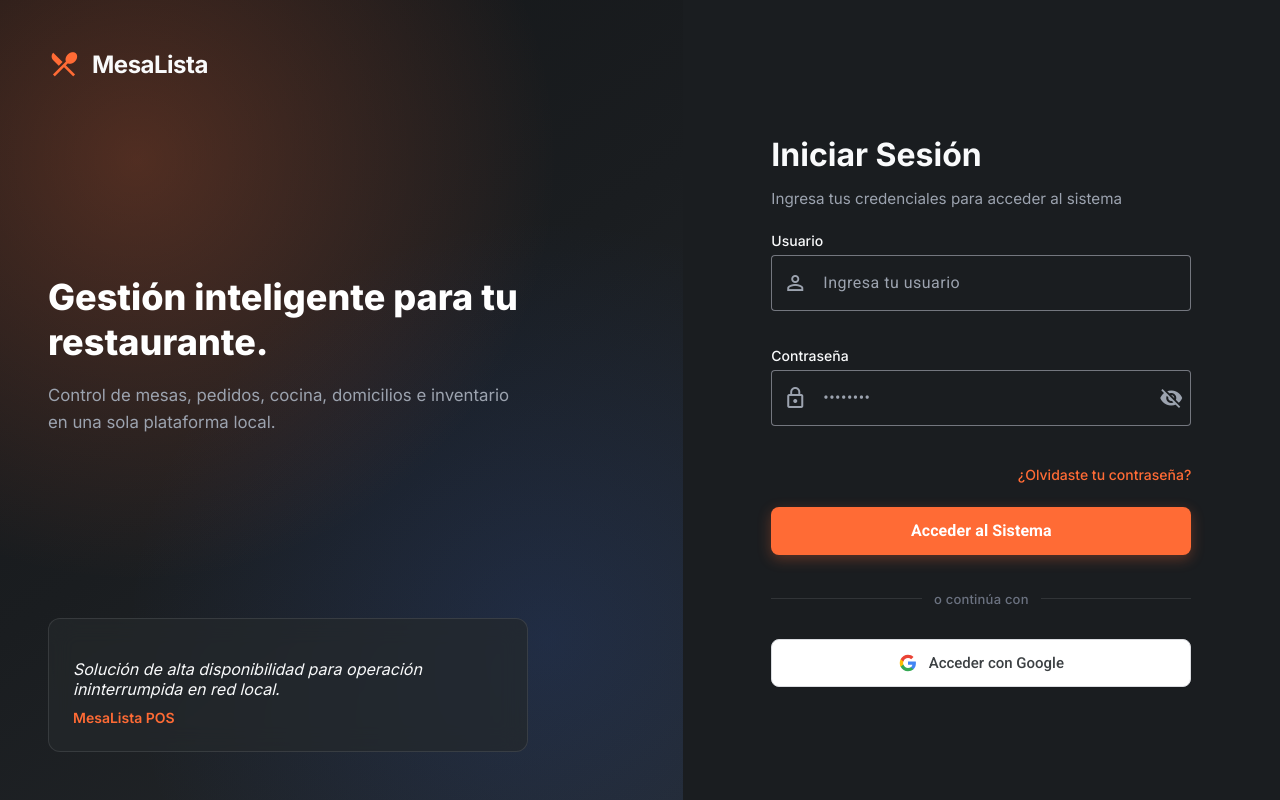
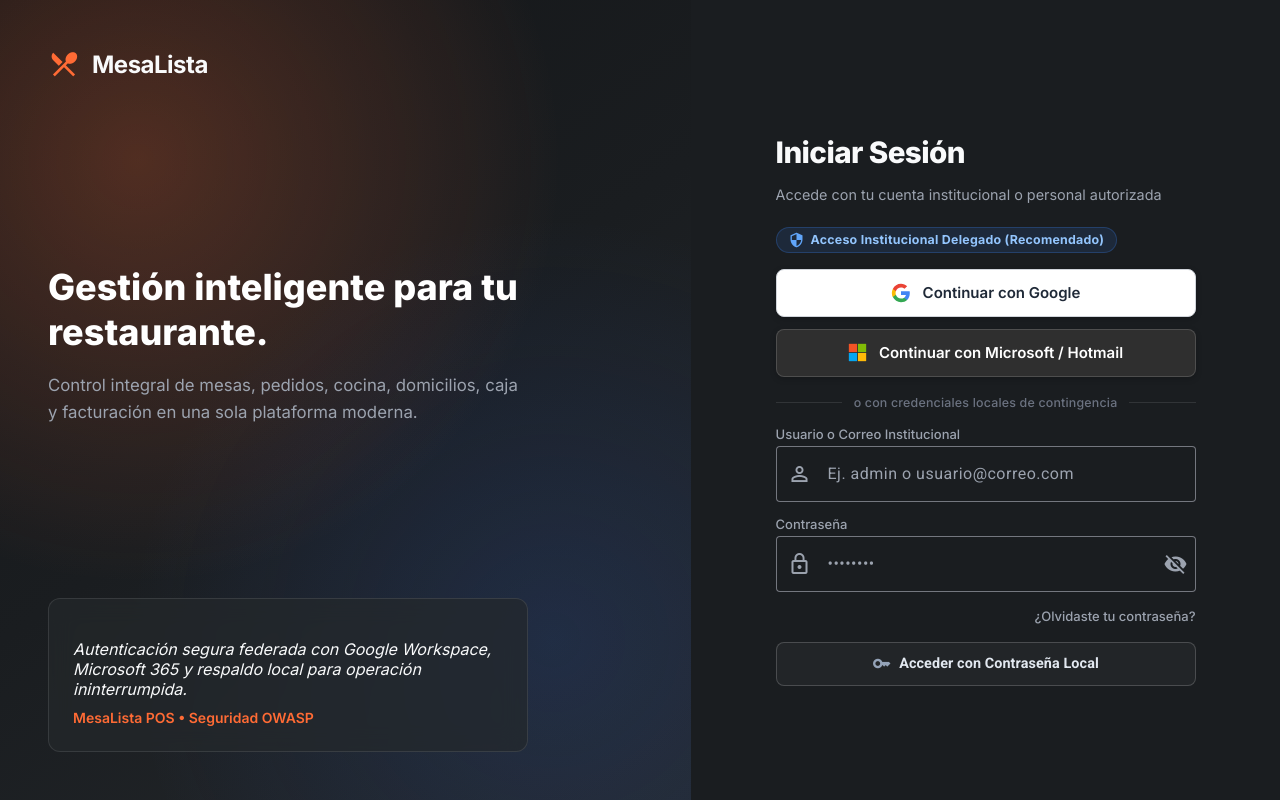
Before and after one commit to juanesmartinezunicauca/MesaLista, an Angular app in the folder frontend/: page /login in a window 1280 px wide. Built offline with nearby package versions, Linux system fonts and the light colour scheme.

Commit message:
feat(auth): reorganizar login priorizando SSO con Google y Microsoft, y credenciales locales como contingencia

```diff
--- a/frontend/src/app/features/auth/login/login.html
+++ b/frontend/src/app/features/auth/login/login.html
@@ -9,22 +9,22 @@
 
       <div class="hero-text">
         <h2>Gestión inteligente para tu restaurante.</h2>
-        <p>Control de mesas, pedidos, cocina, domicilios e inventario en una sola plataforma local.</p>
+        <p>Control integral de mesas, pedidos, cocina, domicilios, caja y facturación en una sola plataforma moderna.</p>
       </div>
 
       <div class="quote-card">
-        <p>Solución de alta disponibilidad para operación ininterrumpida en red local.</p>
-        <span class="quote-author">MesaLista POS</span>
+        <p>Autenticación segura federada con Google Workspace, Microsoft 365 y respaldo local para operación ininterrumpida.</p>
+        <span class="quote-author">MesaLista POS • Seguridad OWASP</span>
       </div>
     </div>
   </div>
 
-  <!-- Lado Derecho: Formulario de Autenticación -->
+  <!-- Lado Derecho: Panel de Autenticación Reorganizado -->
   <div class="form-panel">
     <div class="form-wrapper">
       <div class="form-header">
         <h1>Iniciar Sesión</h1>
-        <p>Ingresa tus credenciales para acceder al sistema</p>
+        <p>Accede con tu cuenta institucional o personal autorizada</p>
       </div>
 
       @if (errorMessage()) {
@@ -34,16 +34,69 @@
         </div>
       }
 
+      <!-- 1. BLOQUE PRINCIPAL SUPERIOR: ACCESO FEDERADO SSO (GOOGLE & MICROSOFT) -->
+      <div class="sso-primary-section">
+        <div class="sso-header-pill">
+          <mat-icon class="shield-icon">security</mat-icon>
+          <span>Acceso Institucional Delegado (Recomendado)</span>
+        </div>
+
+        <!-- Google OAuth 2.0 (Principal) -->
+        <div class="google-auth-container">
+          <div id="google-btn-container" class="google-btn-render"></div>
+          @if (!googleInitialized()) {
+            <button
+              type="button"
+              class="sso-btn google-custom-btn"
+              (click)="triggerGooglePrompt()"
+              [disabled]="isLoading()"
+            >
+              <svg class="sso-svg-icon" viewBox="0 0 24 24" width="20" height="20">
+                <path fill="#4285F4" d="M22.56 12.25c0-.78-.07-1.53-.2-2.25H12v4.26h5.92c-.26 1.37-1.04 2.53-2.21 3.31v2.77h3.57c2.08-1.92 3.28-4.74 3.28-8.09z"/>
+                <path fill="#34A853" d="M12 23c2.97 0 5.46-.98 7.28-2.66l-3.57-2.77c-.98.66-2.23 1.06-3.71 1.06-2.86 0-5.29-1.93-6.16-4.53H2.18v2.84C3.99 20.53 7.7 23 12 23z"/>
+                <path fill="#FBBC05" d="M5.84 14.09c-.22-.66-.35-1.36-.35-2.09s.13-1.43.35-2.09V7.06H2.18C1.43 8.55 1 10.22 1 12s.43 3.45 1.18 4.94l2.85-2.22.81-.63z"/>
+                <path fill="#EA4335" d="M12 5.38c1.62 0 3.06.56 4.21 1.64l3.15-3.15C17.45 2.09 14.97 1 12 1 7.7 1 3.99 3.47 2.18 7.06l3.66 2.84c.87-2.6 3.3-4.52 6.16-4.52z"/>
+              </svg>
+              <span>Continuar con Google</span>
+            </button>
+          }
+        </div>
+
+        <!-- Microsoft / Hotmail OAuth 2.0 (Gratuito) -->
+        <button
+          type="button"
+          class="sso-btn microsoft-custom-btn"
+          (click)="loginMicrosoft()"
+          [disabled]="isLoading()"
+        >
+          <svg class="sso-svg-icon" viewBox="0 0 23 23" width="19" height="19">
+            <path fill="#f35325" d="M1 1h10v10H1z"/>
+            <path fill="#81bc06" d="M12 1h10v10H12z"/>
+            <path fill="#05a6f0" d="M1 12h10v10H1z"/>
+            <path fill="#ffba08" d="M12 12h10v10H12z"/>
+          </svg>
+          <span>Continuar con Microsoft / Hotmail</span>
+        </button>
+      </div>
+
+      <!-- SEPARADOR CONTEXTUAL -->
+      <div class="oauth-divider">
+        <span class="divider-line"></span>
+        <span class="divider-text">o con credenciales locales de contingencia</span>
+        <span class="divider-line"></span>
+      </div>
+
+      <!-- 2. BLOQUE SECUNDARIO INFERIOR: USUARIO Y CONTRASEÑA LOCAL -->
       <form [formGroup]="loginForm" (ngSubmit)="onSubmit()" class="login-form">
 
         <!-- Campo Correo o Usuario -->
         <div class="field-container">
-          <label class="custom-label">Usuario</label>
-          <mat-form-field appearance="outline" class="custom-field">
+          <label class="custom-label">Usuario o Correo Institucional</label>
+          <mat-form-field appearance="outline" class="custom-field" subscriptSizing="dynamic">
             <mat-icon matPrefix class="input-icon">person_outline</mat-icon>
-            <input matInput formControlName="usuario" placeholder="Ingresa tu usuario" type="text" autocomplete="username" />
-            @if (loginForm.get('usuario')?.hasError('required')) {
-              <mat-error>El usuario es obligatorio</mat-error>
+            <input matInput formControlName="usuario" placeholder="Ej. admin o usuario@correo.com" type="text" autocomplete="username" />
+            @if (loginForm.get('usuario')?.hasError('required') && loginForm.get('usuario')?.touched) {
+              <mat-error>El usuario o correo es obligatorio</mat-error>
             }
           </mat-form-field>
         </div>
@@ -51,7 +104,7 @@
         <!-- Campo Contraseña -->
         <div class="field-container">
           <label class="custom-label">Contraseña</label>
-          <mat-form-field appearance="outline" class="custom-field">
+          <mat-form-field appearance="outline" class="custom-field" subscriptSizing="dynamic">
             <mat-icon matPrefix class="input-icon">lock_outline</mat-icon>
             <input
               matInput
@@ -71,7 +124,7 @@
             >
               <mat-icon>{{ hidePassword() ? 'visibility_off' : 'visibility' }}</mat-icon>
             </button>
-            @if (loginForm.get('password')?.hasError('required')) {
+            @if (loginForm.get('password')?.hasError('required') && loginForm.get('password')?.touched) {
               <mat-error>La contraseña es obligatoria</mat-error>
             }
           </mat-form-field>
@@ -82,42 +135,15 @@
           <a href="#" class="forgot-link" (click)="$event.preventDefault()">¿Olvidaste tu contraseña?</a>
         </div>
 
-        <!-- Botón Principal de Envío -->
-        <button mat-raised-button type="submit" class="submit-btn" [disabled]="isLoading()">
+        <!-- Botón de Envío Local (Estilizado como secundario elegante) -->
+        <button mat-stroked-button type="submit" class="submit-local-btn" [disabled]="isLoading()">
           @if (isLoading()) {
             <mat-spinner diameter="20" class="btn-spinner"></mat-spinner>
           } @else {
-            <span>Acceder al Sistema</span>
+            <mat-icon class="btn-icon">key</mat-icon>
+            <span>Acceder con Contraseña Local</span>
           }
         </button>
-
-        <!-- Separador OAuth 2.0 -->
-        <div class="oauth-divider">
-          <span class="divider-line"></span>
-          <span class="divider-text">o continúa con</span>
-          <span class="divider-line"></span>
-        </div>
-
-        <!-- Botón Google OAuth 2.0 -->
-        <div class="google-auth-container">
-          <div id="google-btn-container" class="google-btn-render"></div>
-          @if (!googleInitialized()) {
-            <button
-              type="button"
-              class="google-custom-btn"
-              (click)="triggerGooglePrompt()"
-              [disabled]="isLoading()"
-            >
-              <svg class="google-svg-icon" viewBox="0 0 24 24" width="18" height="18">
-                <path fill="#4285F4" d="M22.56 12.25c0-.78-.07-1.53-.2-2.25H12v4.26h5.92c-.26 1.37-1.04 2.53-2.21 3.31v2.77h3.57c2.08-1.92 3.28-4.74 3.28-8.09z"/>
-                <path fill="#34A853" d="M12 23c2.97 0 5.46-.98 7.28-2.66l-3.57-2.77c-.98.66-2.23 1.06-3.71 1.06-2.86 0-5.29-1.93-6.16-4.53H2.18v2.84C3.99 20.53 7.7 23 12 23z"/>
-                <path fill="#FBBC05" d="M5.84 14.09c-.22-.66-.35-1.36-.35-2.09s.13-1.43.35-2.09V7.06H2.18C1.43 8.55 1 10.22 1 12s.43 3.45 1.18 4.94l2.85-2.22.81-.63z"/>
-                <path fill="#EA4335" d="M12 5.38c1.62 0 3.06.56 4.21 1.64l3.15-3.15C17.45 2.09 14.97 1 12 1 7.7 1 3.99 3.47 2.18 7.06l3.66 2.84c.87-2.6 3.3-4.52 6.16-4.52z"/>
-              </svg>
-              <span>Acceder con Google</span>
-            </button>
-          }
-        </div>
       </form>
     </div>
   </div>
--- a/frontend/src/app/features/auth/login/login.scss
+++ b/frontend/src/app/features/auth/login/login.scss
@@ -14,7 +14,6 @@
 .brand-panel {
   flex: 1.1;
   position: relative;
-  // Gradiente ambiental gastronómico elegante y autónomo (sin dependencias de red externas)
   background:
     radial-gradient(circle at 20% 20%, rgba(255, 107, 53, 0.25) 0%, transparent 50%),
     radial-gradient(circle at 80% 80%, rgba(37, 99, 235, 0.15) 0%, transparent 50%),
@@ -104,27 +103,30 @@
   display: flex;
   align-items: center;
   justify-content: center;
-  padding: 32px;
+  padding: 32px 24px;
+  overflow-y: auto;
 
   .form-wrapper {
     width: 100%;
     max-width: 420px;
-    animation: fadeInUp 0.5s ease-out;
+    animation: fadeInUp 0.4s ease-out;
   }
 
   .form-header {
-    margin-bottom: 24px;
+    margin-bottom: 22px;
 
     h1 {
       color: $text-light;
-      font-size: 2rem;
-      font-weight: 700;
-      margin-bottom: 8px;
+      font-size: 1.85rem;
+      font-weight: 800;
+      letter-spacing: -0.02em;
+      margin-bottom: 6px;
     }
 
     p {
       color: $text-light-muted;
-      font-size: 0.95rem;
+      font-size: 0.9rem;
+      line-height: 1.4;
     }
   }
 
@@ -150,19 +152,142 @@
   }
 }
 
+// --- 1. SECCIÓN SSO PRINCIPAL (SUPERIOR) ---
+.sso-primary-section {
+  display: flex;
+  flex-direction: column;
+  gap: 12px;
+  margin-bottom: 18px;
+
+  .sso-header-pill {
+    display: inline-flex;
+    align-items: center;
+    gap: 6px;
+    background: rgba(59, 130, 246, 0.12);
+    border: 1px solid rgba(59, 130, 246, 0.25);
+    color: #93c5fd;
+    padding: 4px 12px;
+    border-radius: 9999px;
+    font-size: 0.775rem;
+    font-weight: 700;
+    letter-spacing: 0.02em;
+    align-self: flex-start;
+    margin-bottom: 4px;
+
+    .shield-icon {
+      font-size: 16px;
+      width: 16px;
+      height: 16px;
+      color: #60a5fa;
+    }
+  }
+
+  .google-auth-container {
+    width: 100%;
+    min-height: 48px;
+
+    .google-btn-render {
+      display: flex;
+      justify-content: center;
+      width: 100%;
+      overflow: hidden;
+      border-radius: $radius-md;
+
+      iframe {
+        margin: 0 auto !important;
+        width: 100% !important;
+      }
+    }
+  }
+
+  .sso-btn {
+    width: 100%;
+    height: 48px;
+    display: flex;
+    align-items: center;
+    justify-content: center;
+    gap: 12px;
+    border-radius: $radius-md;
+    font-size: 0.9375rem;
+    font-weight: 600;
+    cursor: pointer;
+    transition: all $transition-fast;
+    box-shadow: 0 2px 6px rgba(0, 0, 0, 0.2);
+
+    .sso-svg-icon {
+      flex-shrink: 0;
+    }
+
+    &:hover:not([disabled]) {
+      transform: translateY(-1px);
+      box-shadow: 0 4px 12px rgba(0, 0, 0, 0.3);
+    }
+
+    &[disabled] {
+      opacity: 0.55;
+      cursor: not-allowed;
+    }
+  }
+
+  .google-custom-btn {
+    background: #ffffff;
+    color: #1f2937;
+    border: 1px solid #d1d5db;
+
+    &:hover:not([disabled]) {
+      background: #f9fafb;
+      border-color: #9ca3af;
+    }
+  }
+
+  .microsoft-custom-btn {
+    background: #2f2f2f;
+    color: #ffffff;
+    border: 1px solid rgba(255, 255, 255, 0.15);
+
+    &:hover:not([disabled]) {
+      background: #3a3a3a;
+      border-color: rgba(255, 255, 255, 0.3);
+    }
+  }
+}
+
+// --- SEPARADOR OAUTH ---
+.oauth-divider {
+  display: flex;
+  align-items: center;
+  gap: 12px;
+  margin: 18px 0 16px;
+
+  .divider-line {
+    flex: 1;
+    height: 1px;
+    background-color: rgba(255, 255, 255, 0.1);
+  }
+
+  .divider-text {
+    color: $text-muted;
+    font-size: 0.775rem;
+    font-weight: 500;
+    letter-spacing: 0.2px;
+    text-align: center;
+  }
+}
+
+// --- 2. FORMULARIO SECUNDARIO INFERIOR (LOCAL) ---
 .login-form {
   display: flex;
   flex-direction: column;
-  gap: 16px;
+  gap: 14px;
 
   .field-container {
     display: flex;
     flex-direction: column;
-    gap: 6px;
+    gap: 4px;
 
     .custom-label {
-      color: $text-light;
-      font-size: 0.875rem;
+      color: $text-light-muted;
+      font-size: 0.8125rem;
       font-weight: 500;
     }
   }
@@ -171,7 +296,7 @@
     width: 100%;
 
     --mdc-outlined-text-field-container-shape: #{$radius-md};
-    --mdc-outlined-text-field-outline-color: rgba(255, 255, 255, 0.15);
+    --mdc-outlined-text-field-outline-color: rgba(255, 255, 255, 0.12);
     --mdc-outlined-text-field-focus-outline-color: #{$brand-orange};
     --mdc-outlined-text-field-input-text-color: #{$text-light};
     --mdc-outlined-text-field-input-text-placeholder-color: #{$text-light-muted};
@@ -199,124 +324,57 @@
     display: flex;
     align-items: center;
     justify-content: flex-end;
-    margin-top: 4px;
-    margin-bottom: 8px;
+    margin-top: 2px;
 
     .forgot-link {
-      color: $brand-orange;
-      font-size: 0.875rem;
+      color: $text-light-muted;
+      font-size: 0.8125rem;
       font-weight: 500;
       text-decoration: none;
       transition: color $transition-fast;
 
       &:hover {
-        color: $brand-orange-hover;
+        color: $brand-orange;
         text-decoration: underline;
       }
     }
   }
 
-  .submit-btn {
-    height: 48px;
+  .submit-local-btn {
+    height: 44px;
     border-radius: $radius-md !important;
-    background-color: $brand-orange !important;
-    color: #ffffff !important;
-    font-size: 1rem;
+    border: 1px solid rgba(255, 255, 255, 0.18) !important;
+    background-color: rgba(255, 255, 255, 0.04) !important;
+    color: #e2e8f0 !important;
+    font-size: 0.9rem;
     font-weight: 600;
-    box-shadow: $shadow-orange !important;
     transition: all $transition-base !important;
     display: flex;
     align-items: center;
     justify-content: center;
     gap: 8px;
+    margin-top: 4px;
+
+    .btn-icon {
+      font-size: 18px;
+      width: 18px;
+      height: 18px;
+      color: #94a3b8;
+    }
 
     &:hover:not([disabled]) {
-      background-color: $brand-orange-hover !important;
+      background-color: rgba(255, 255, 255, 0.1) !important;
+      border-color: rgba(255, 255, 255, 0.35) !important;
+      color: #ffffff !important;
       transform: translateY(-1px);
     }
 
     &[disabled] {
-      opacity: 0.6;
-      background-color: $text-muted !important;
-    }
-  }
-
-  .oauth-divider {
-    display: flex;
-    align-items: center;
-    gap: 12px;
-    margin: 20px 0 16px;
-
-    .divider-line {
-      flex: 1;
-      height: 1px;
-      background-color: rgba(255, 255, 255, 0.1);
-    }
-
-    .divider-text {
-      color: $text-muted;
-      font-size: 0.8125rem;
-      font-weight: 500;
-      letter-spacing: 0.2px;
-    }
-  }
-
-  .google-auth-container {
-    display: flex;
-    flex-direction: column;
-    align-items: center;
-    justify-content: center;
-    width: 100%;
-    min-height: 48px;
-
-    .google-btn-render {
-      display: flex;
-      justify-content: center;
-      width: 100%;
-      overflow: hidden;
-      border-radius: $radius-md;
-
-      iframe {
-        margin: 0 auto !important;
-      }
-    }
-
-    .google-custom-btn {
-      width: 100%;
-      height: 48px;
-      display: flex;
-      align-items: center;
-      justify-content: center;
-      gap: 12px;
-      background: #ffffff;
-      color: #3c4043;
-      border: 1px solid #dadce0;
-      border-radius: $radius-md;
-      font-family: 'Roboto', sans-serif;
-      font-size: 0.9375rem;
-      font-weight: 500;
-      cursor: pointer;
-      transition: all $transition-fast;
-      box-shadow: 0 1px 2px rgba(0, 0, 0, 0.05);
-
-      &:hover:not([disabled]) {
-        background: #f8f9fa;
-        border-color: #d2e3fc;
-        box-shadow: 0 2px 6px rgba(60, 64, 67, 0.15);
-      }
-
-      &[disabled] {
-        opacity: 0.6;
-        cursor: not-allowed;
-      }
-
-      .google-svg-icon {
-        flex-shrink: 0;
-      }
+      opacity: 0.5;
+      cursor: not-allowed;
     }
   }
 }
-
 
 @keyframes fadeInUp {
   from {
--- a/frontend/src/app/features/auth/login/login.ts
+++ b/frontend/src/app/features/auth/login/login.ts
@@ -118,6 +118,21 @@
     }
   }
 
+  loginMicrosoft(): void {
+    const msClientId = environment.microsoftClientId;
+    if (!msClientId || msClientId.includes('TU_MICROSOFT_CLIENT_ID')) {
+      this.errorMessage.set(
+        'El acceso con Hotmail/Microsoft es gratuito. Para habilitarlo en este entorno se requiere el Client ID de Microsoft Entra ID (Azure Portal).'
+      );
+      return;
+    }
+
+    const tenant = 'common';
+    const redirectUri = encodeURIComponent(window.location.origin + '/login');
+    const scope = encodeURIComponent('openid profile email');
+    window.location.href = `https://login.microsoftonline.com/${tenant}/oauth2/v2.0/authorize?client_id=${msClientId}&response_type=id_token&redirect_uri=${redirectUri}&scope=${scope}&response_mode=fragment&nonce=${Date.now()}`;
+  }
+
   private handleGoogleResponse(response: any): void {
     if (!response || !response.credential) {
       this.errorMessage.set('No se recibieron credenciales válidas de Google.');
--- a/frontend/src/environments/environment.development.ts
+++ b/frontend/src/environments/environment.development.ts
@@ -2,5 +2,6 @@
   production: false,
   apiUrl: 'http://localhost:3000/api/v1',
   appName: 'MesaLista (Dev)',
-  googleClientId: '766920876974-oec1t6af3e9dq0ptd6l3e7k0kavieq87.apps.googleusercontent.com'
+  googleClientId: '766920876974-oec1t6af3e9dq0ptd6l3e7k0kavieq87.apps.googleusercontent.com',
+  microsoftClientId: 'TU_MICROSOFT_CLIENT_ID'
 };
--- a/frontend/src/environments/environment.ts
+++ b/frontend/src/environments/environment.ts
@@ -2,5 +2,6 @@
   production: true,
   apiUrl: 'https://mesalista-p0pf.onrender.com/api/v1',
   appName: 'MesaLista',
-  googleClientId: '766920876974-oec1t6af3e9dq0ptd6l3e7k0kavieq87.apps.googleusercontent.com'
+  googleClientId: '766920876974-oec1t6af3e9dq0ptd6l3e7k0kavieq87.apps.googleusercontent.com',
+  microsoftClientId: 'TU_MICROSOFT_CLIENT_ID'
 };
```
